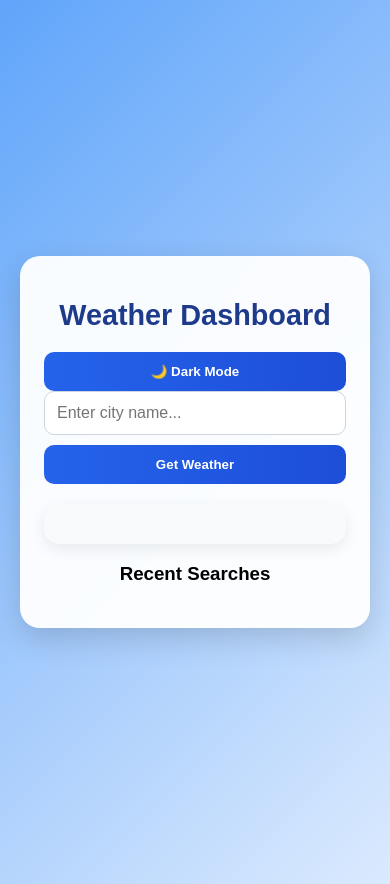
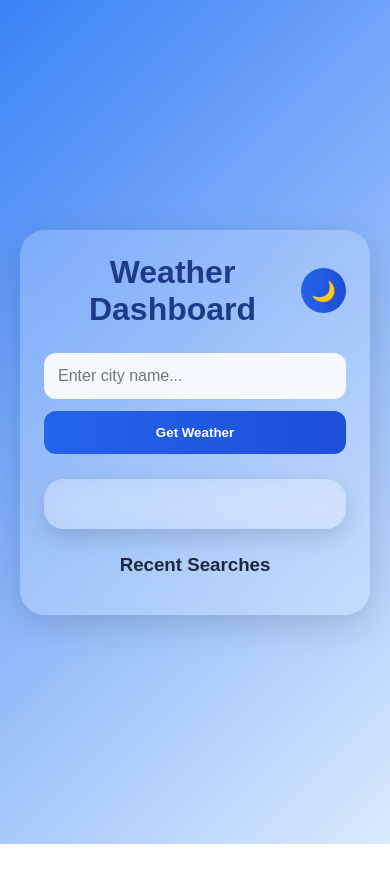
Before and after one commit to sindhukumarray/weather-dashboard, a plain HTML site: page index.html in a window 390 px wide. After the commit the page ends 844 px from the top, so only its background shows below. Drawn offline with Linux system fonts and the light colour scheme.

Commit message:
to fix ui

```diff
--- a/index.html
+++ b/index.html
@@ -8,8 +8,14 @@
 </head>
 <body>
   <div class="container">
-    <h1>Weather Dashboard</h1>
-    <button id="theme-toggle">🌙 Dark Mode</button>
+
+   <div class="header">
+
+  <h1>Weather Dashboard</h1>
+
+  <button id="theme-toggle">🌙</button>
+
+</div>
 <!-- to take user input  -->
     <form id="weather-form">
       <input type="text" id="city" placeholder="Enter city name..." required />
--- a/script.js
+++ b/script.js
@@ -15,9 +15,9 @@ themeToggle.addEventListener('click', () => {
 
   // to change text
   if(document.body.classList.contains('dark-mode')){
-    themeToggle.textContent = '☀ Light Mode';
+    themeToggle.textContent = '☀';
   } else {
-    themeToggle.textContent = '🌙 Dark Mode';
+  themeToggle.textContent = '🌙';
   }
 
 });
--- a/style.css
+++ b/style.css
@@ -1,165 +1,267 @@
+* {
+  margin: 0;
+  padding: 0;
+  box-sizing: border-box;
+  transition: 0.3s ease;
+}
+
 body {
   font-family: Arial, sans-serif;
-  background: linear-gradient(135deg, #60a5fa, #dbeafe);
+  background: linear-gradient(
+    135deg,
+    #3b82f6,
+    #dbeafe
+  );
+
   display: flex;
   justify-content: center;
   align-items: center;
   min-height: 100vh;
-  margin: 0;
   padding: 20px;
-  transition: 0.4s ease;
 }
+
 .container {
-  background: rgba(255, 255, 255, 0.95);
+
+  width: 100%;
+  max-width: 500px;
   padding: 2rem;
-  border-radius: 20px;
-  width: 100%;
-  max-width: 420px;
+  border-radius: 25px;
+  background: rgba(255,255,255,0.2);
+  backdrop-filter: blur(18px);
+  box-shadow: 0 10px 35px rgba(0,0,0,0.15);
   text-align: center;
-  box-shadow: 0 10px 30px rgba(0, 0, 0, 0.15);
-  backdrop-filter: blur(10px);
-  transition: 0.4s ease;
+}
+
+.header {
+
+  display: flex;
+  justify-content: space-between;
+  align-items: center;
+  margin-bottom: 25px;
 }
 
 h1 {
-  margin-bottom: 20px;
+
   color: #1e3a8a;
-  font-size: 2rem;
+  font-size: 2.5rem;
+  font-weight: bold;
+}
+
+#theme-toggle {
+
+  width: 50px;
+  height: 50px;
+  border-radius: 50%;
+  border: none;
+  background: linear-gradient(
+    to right,
+    #2563eb,
+    #1d4ed8
+  );
+
+  color: white;
+  font-size: 20px;
+  display: flex;
+  justify-content: center;
+  align-items: center;
+  cursor: pointer;
+}
+
+#theme-toggle:hover {
+
+  transform: rotate(15deg) scale(1.08);
+  box-shadow: 0 5px 15px rgba(37,99,235,0.5);
 }
 
 form {
+
   display: flex;
-  gap: 10px;
+  gap: 12px;
   margin-bottom: 20px;
 }
 
 input {
+
   flex: 1;
-  padding: 12px;
-  border-radius: 10px;
-  border: 1px solid #cbd5e1;
+  padding: 14px;
+  border-radius: 12px;
+  border: none;
   outline: none;
   font-size: 16px;
-  transition: 0.3s ease;
+  background: rgba(255,255,255,0.9);
 }
 
 input:focus {
-  border-color: #2563eb;
-  box-shadow: 0 0 8px rgba(37, 99, 235, 0.4);
+
+  box-shadow: 0 0 12px rgba(37,99,235,0.5);
+  transform: scale(1.01);
 }
 
+
 button {
-  padding: 12px 16px;
+
+  padding: 14px 18px;
   border: none;
-  border-radius: 10px;
-  background: linear-gradient(to right, #2563eb, #1d4ed8);
+  border-radius: 12px;
+
+  background: linear-gradient(
+    to right,
+    #2563eb,
+    #1d4ed8
+  );
+
   color: white;
   font-weight: bold;
   cursor: pointer;
-  transition: 0.3s ease;
 }
 
 button:hover {
+
   transform: translateY(-2px);
-  opacity: 0.95;
-  box-shadow: 0 5px 15px rgba(37, 99, 235, 0.4);
+  box-shadow: 0 8px 20px rgba(37,99,235,0.4);
 }
 
 .weather-output {
-  margin-top: 20px;
-  padding: 20px;
-  border-radius: 15px;
-  background: #f8fafc;
-  box-shadow: 0 5px 15px rgba(0,0,0,0.08);
-  transition: 0.3s ease;
+
+  margin-top: 25px;
+  padding: 25px;
+  border-radius: 20px;
+  background: rgba(255,255,255,0.2);
+  backdrop-filter: blur(12px);
+  box-shadow: 0 8px 25px rgba(0,0,0,0.15);
+}
+
+.weather-output:hover {
+
+  transform: translateY(-3px);
+  box-shadow: 0 12px 30px rgba(0,0,0,0.2);
 }
 
 .weather-output h2 {
-  margin-bottom: 10px;
+
+  margin-bottom: 15px;
   color: #1e293b;
+  font-size: 2rem;
 }
 
 .weather-output p {
-  margin: 8px 0;
-  font-size: 16px;
+
+  margin: 10px 0;
+  font-size: 18px;
   color: #334155;
 }
 
 .weather-output img {
+
   width: 100px;
   margin: 10px 0;
 }
 
+h3 {
+
+  margin-top: 25px;
+  margin-bottom: 15px;
+  color: #1e293b;
+}
+
+#history-list {
+
+  list-style: none;
+  padding: 0;
+}
+
+#history-list li {
+
+  background: rgba(255,255,255,0.3);
+  backdrop-filter: blur(10px);
+  margin: 8px 0;
+  padding: 12px;
+  border-radius: 12px;
+  cursor: pointer;
+}
+
+#history-list li:hover {
+
+  background: rgba(255,255,255,0.5);
+  transform: scale(1.02);
+}
+
 .dark-mode {
-  background: linear-gradient(135deg, #0f172a, #1e293b);
+
+  background: linear-gradient(
+    135deg,
+    #0f172a,
+    #1e293b
+  );
+
   color: white;
 }
 
 .dark-mode .container {
-  background: rgba(30, 41, 59, 0.95);
+
+  background: rgba(15,23,42,0.5);
 }
 
-.dark-mode h1 {
-  color: #f8fafc;
+.dark-mode h1,
+.dark-mode h3 {
+
+  color: white;
 }
 
 .dark-mode input {
+
   background: #0f172a;
   color: white;
   border: 1px solid #475569;
 }
 
 .dark-mode .weather-output {
-  background: #1e293b;
+
+  background: rgba(15,23,42,0.5);
 }
 
 .dark-mode .weather-output h2,
 .dark-mode .weather-output p {
+
   color: white;
 }
 
-#history-list {
-  list-style: none;
-  padding: 0;
-  margin-top: 15px;
-}
+.dark-mode #history-list li {
 
-#history-list li {
-  background: #dbeafe;
-  margin: 8px 0;
-  padding: 10px;
-  border-radius: 8px;
-  transition: 0.3s ease;
-  cursor: pointer;
-}
-
-#history-list li:hover {
-  background: #bfdbfe;
-  transform: scale(1.02);
-}
-
-.dark-mode #history-list li {
-  background: #334155;
+  background: rgba(15,23,42,0.5);
   color: white;
 }
 
-/* Responsive Design */
 @media (max-width: 600px) {
 
   .container {
+
     padding: 1.5rem;
   }
 
+  .header {
+
+    flex-direction: row;
+  }
+
+  h1 {
+
+    font-size: 2rem;
+  }
+
   form {
+
     flex-direction: column;
   }
 
-   button {
+  button {
+
     width: 100%;
   }
 
-  h1 {
-    font-size: 1.8rem;
+  #theme-toggle {
+
+    width: 45px;
+    height: 45px;
   }
-
 }
```
